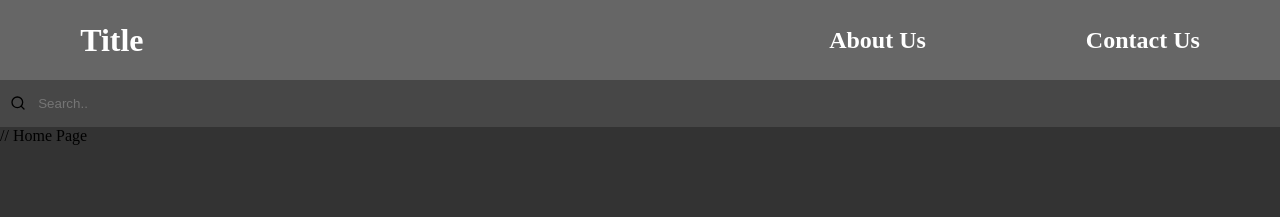
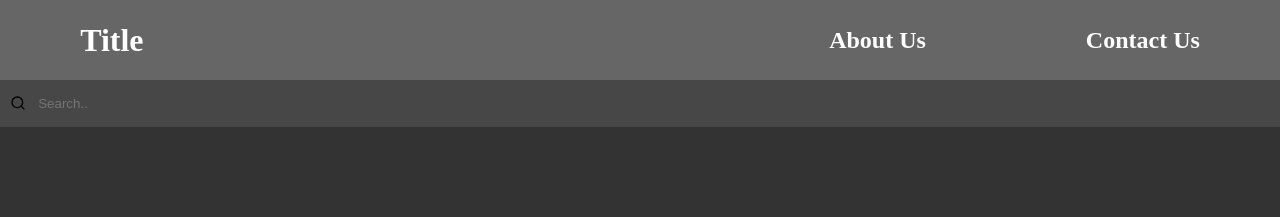
Before and after one commit to IlyesTirech/MovieAPI, a React (Create React App) app: page / in a window 1280 px wide. Shown: the top 217 px of the page. Built offline with nearby package versions, Linux system fonts and the light colour scheme; no server answers.

Commit message:
Fixed comments in content.js and switched the api to use the key variable instead of the hardcoded url

```diff
--- a/src/Content.jsx
+++ b/src/Content.jsx
@@ -2,13 +2,13 @@ import React from 'react'
 import { Switch, Route } from "react-router-dom";
 
 const Content = () => {
+    // Pages will go here
+
     return (
         <div>
             <Switch>
-            // Pages will go here
 
                 <Route exact path="/">
-                    // Home Page
                 </Route>
             </Switch>
         </div>
--- a/src/api.js
+++ b/src/api.js
@@ -7,7 +7,7 @@ const BASE_IMG_URL = "https://image.tmdb.org/t/p/"
 const KEY = "6579bc9ba84565fc456dc0712a6a43bf"
 
 //Popular Games
-const POPULAR_MOVIES = "movie/popular?api_key=6579bc9ba84565fc456dc0712a6a43bf"
+const POPULAR_MOVIES = `movie/popular?api_key=${KEY}`
 
 export const popularMoviesURL = () => `${BASE_URL}${POPULAR_MOVIES}`
 
```
